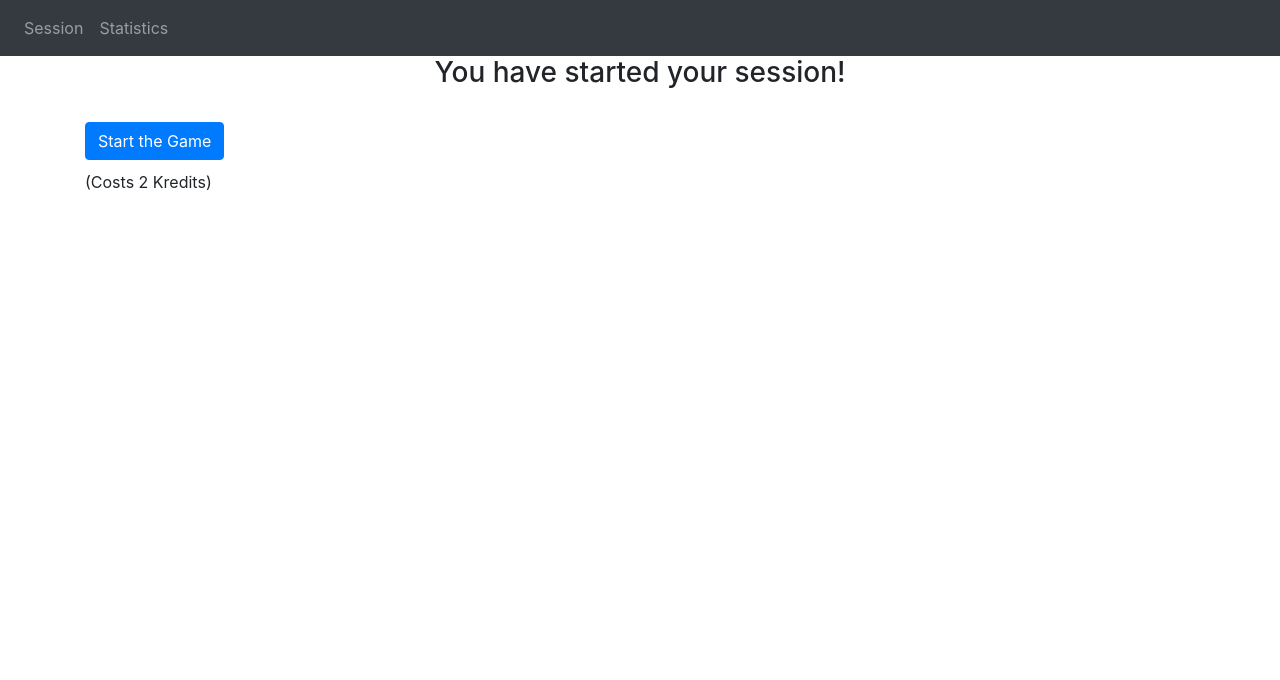
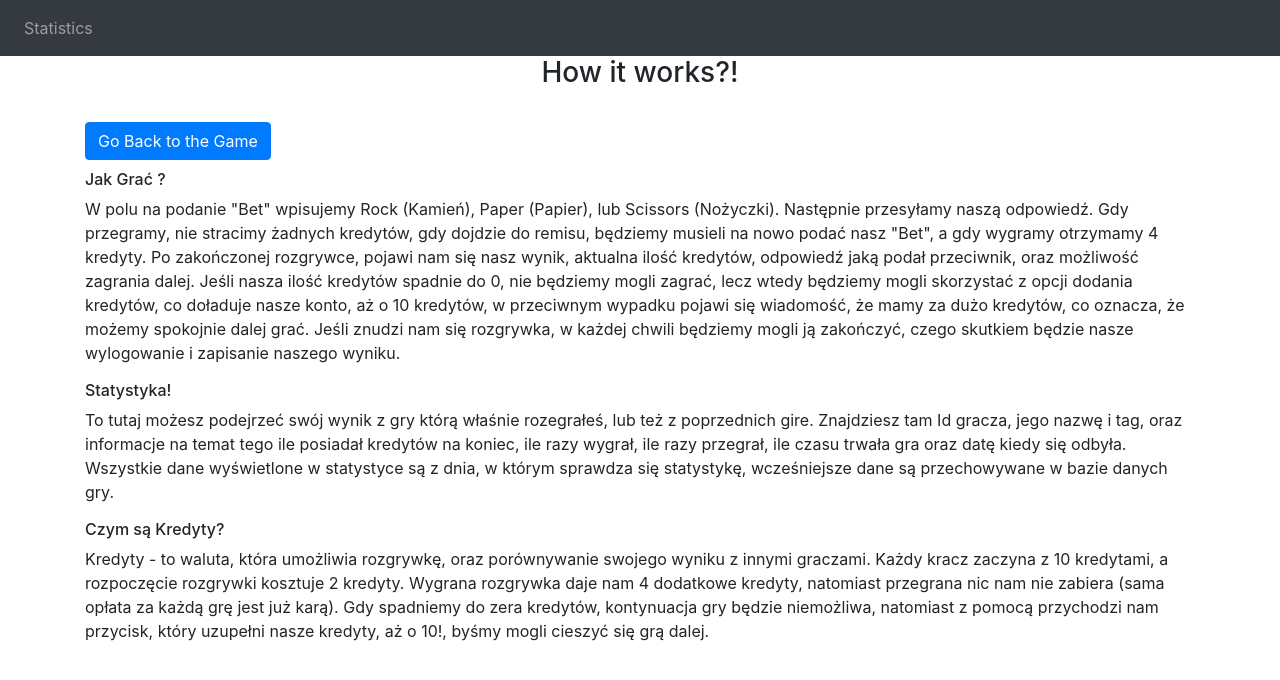
Before and after one commit to JakubSM99/Recruitment-tasks, a Flask app: page /session in a window 1280 px wide. Shown: the top 680 px of the page. Run offline with Flask 2, Linux system fonts and the light colour scheme; a user stored in the database is signed in; some libraries are stand-ins or nearby versions.

Commit message:
is it the end?

```diff
--- a/TERMNET/website/auth.py
+++ b/TERMNET/website/auth.py
@@ -4,6 +4,7 @@ from .models import Session, Roundd, Game
 from . import db
 from flask_login import login_user, login_required, logout_user, current_user
 import random
+from datetime import date, time, datetime
 
 auth = Blueprint('auth', __name__)
 
@@ -11,84 +12,123 @@ auth = Blueprint('auth', __name__)
 @login_required
 def game():
     if request.method == 'POST':
-        print()
-        lista = ['Rock', 'Paper', 'Scissors']
-        cc = random.choice(lista)
-        Bet = request.form.get('Bet')
-        roundd = Roundd.query.order_by(Roundd.id.desc()).first()
-        win = int(roundd.win)
-        lose = int(roundd.lose)
-        Kreds = int(current_user.Kreds)
-        if (Bet.capitalize() != 'Rock') and (Bet.capitalize() != 'Paper') and (Bet.capitalize() != 'Scissors'):
-            flash('Wprowadzono niepoprawne dane!', category="error")
-        else:
-            if Bet.capitalize() == cc:
-                flash('Remis', category="success")
 
-            elif (Bet.capitalize() == 'Rock') and (cc == 'Scissors'):
-                win = win + 1
-                Kreds = Kreds + 4
-                flash("You won", category="success")
+        one = request.form.get("1")
+        two = request.form.get("2")
 
-            elif (Bet.capitalize() == 'Scissors') and (cc == 'Paper'):
-                win = win + 1
-                Kreds = Kreds + 4
-                flash("You won", category="success")
+        if one is not None:
 
-            elif (Bet.capitalize() == 'Paper') and (cc == 'Rock'):
-                win = win + 1
-                Kreds = Kreds + 4
-                flash("You won", category="success")
+            lista = ['Rock', 'Paper', 'Scissors']
+            cc = random.choice(lista)
+            Bet = request.form.get('Bet')
+            roundd = Session.query.order_by(Session.id.desc()).first()
+            if roundd.win is None:
+                win = 0
+            else:
+                win = roundd.win
+            if roundd.lose is None:
+                lose = 0
+            else:
+                lose = roundd.lose
+            Kreds = current_user.Kreds
+
+            if (Bet.capitalize() != 'Rock') and (Bet.capitalize() != 'Paper') and (Bet.capitalize() != 'Scissors'):
+                flash('Wprowadzono niepoprawne dane!', category="error")
 
             else:
-                lose = lose + 1
-                flash("You lost", category="error")
+                if Bet.capitalize() == cc:
+                    flash('Remis', category="success")
+                    return redirect(url_for('auth.game', new_player=current_user))
+                elif (Bet.capitalize() == 'Rock') and (cc == 'Scissors'):
+                    win = win + 1
+                    Kreds = Kreds + 4
+                    flash("You won", category="success")
 
+                elif (Bet.capitalize() == 'Scissors') and (cc == 'Paper'):
+                    win = win + 1
+                    Kreds = Kreds + 4
+                    flash("You won", category="success")
 
-            current_user.Kreds = Kreds
-            new_roundd = Roundd(Bet=Bet, cc=cc, win=win, lose=lose)
-            db.session.add(new_roundd)
-            db.session.commit()
-            return redirect(url_for('auth.score', new_player=current_user, PlayerName = current_user.PlayerName, PlayerTag = current_user.PlayerTag, Kreds = current_user.Kreds))
+                elif (Bet.capitalize() == 'Paper') and (cc == 'Rock'):
+                    win = win + 1
+                    Kreds = Kreds + 4
+                    flash("You won", category="success")
 
-    return render_template('game.html',  new_player=current_user, PlayerName = current_user.PlayerName, PlayerTag = current_user.PlayerTag, Kreds = current_user.Kreds, Wins = Roundd.query.order_by(Roundd.id.desc()).first().win, Loses = Roundd.query.order_by(Roundd.id.desc()).first().lose)
+                else:
+                    lose = lose + 1
+                    flash("You lost", category="error")
+                current_user.Kreds = Kreds
+                current_user.Bet=Bet
+                current_user.cc=cc
+                current_user.win=win
+                current_user.lose=lose
+                db.session.commit()
+                return redirect(url_for('auth.score', new_player=current_user, PlayerName = current_user.PlayerName, PlayerTag = current_user.PlayerTag, Kreds = current_user.Kreds))
+
+        elif two is not None:
+            return redirect(url_for('auth.session', new_player=current_user))
+
+    return render_template('game.html',  new_player=current_user, PlayerName = current_user.PlayerName, PlayerTag = current_user.PlayerTag, Kreds = current_user.Kreds, Wins = Session.query.order_by(Session.id.desc()).first().win, Loses = Session.query.order_by(Session.id.desc()).first().lose)
 
 @auth.route('/session', methods=['GET', 'POST'])
 @login_required
 def session():
     if request.method == 'POST':
-        Kreds = int(current_user.Kreds)
-        Kreds = Kreds - 2
-        current_user.Kreds = Kreds
-        db.session.commit()
         return redirect(url_for('auth.game', new_player=current_user))
+
     return render_template("session.html", new_player=current_user)
 
 @auth.route('/score', methods=['GET', 'POST'])
 @login_required
 def score():
     if request.method == 'POST':
+
         one = request.form.get("1")
         two = request.form.get("2")
         three = request.form.get("3")
         Kreds = int(current_user.Kreds)
+
         if one is not None:
-            Kreds = Kreds - 2
-            current_user.Kreds = Kreds
+            if Kreds == 0:
+                flash("Masz za mało kredytów", category="error")
+            else:
+                Kreds = Kreds - 2
+                current_user.Kreds = Kreds
+                db.session.commit()
+                return redirect(url_for('auth.game', new_player=current_user))
+
+        elif two is not None:
+            timeNow = str(datetime.now().time())
+            time = [str(x) for x in timeNow]
+            list=[]
+            for x,y in zip(time[:9:3], time[1:9:3]):
+                z = int(x + y)
+                list.append(z)
+            time_in_sec = list[0] * 3600 + list[1] * 60 + list[2]
+            EndTime = time_in_sec
+            GameTime = (EndTime - current_user.StartTime)/60
+            current_user.EndTime = EndTime
+            current_user.GameTime = GameTime
             db.session.commit()
-            return redirect(url_for('auth.game', new_player=current_user))
-        elif two is not None:
-            return redirect(url_for('views.home', new_player=current_user))
+            logout_user()
+            return redirect(url_for('views.home'))
+
         elif three is not None:
-            if Kreds == 0:
+            if Kreds < 1:
+
                 Kreds = Kreds + 10
                 current_user.Kreds = Kreds
                 db.session.commit()
+
             else:
                 flash("You have too many Kredits", category="error")
-    return render_template("score.html", new_player=current_user, PlayerName = current_user.PlayerName, PlayerTag = current_user.PlayerTag, Kreds = current_user.Kreds, Wins = Roundd.query.order_by(Roundd.id.desc()).first().win, Loses = Roundd.query.order_by(Roundd.id.desc()).first().lose, CC = Roundd.query.order_by(Roundd.id.desc()).first().cc)
 
-@auth.route('/statistics')
+    return render_template("score.html", new_player=current_user, PlayerName = current_user.PlayerName, PlayerTag = current_user.PlayerTag, Kreds = current_user.Kreds, Wins = Session.query.order_by(Session.id.desc()).first().win, Loses = Session.query.order_by(Session.id.desc()).first().lose, CC = Session.query.order_by(Session.id.desc()).first().cc)
+
+@auth.route('/statistics', methods=['GET', 'POST'])
 def statistics():
-    user = Session.query.all()
-    return render_template("statistics.html", new_player=current_user, session = Session.query.all(), game = Game.query.all(), roundd = Roundd.query.all())
+    GameDate = str(datetime.now().date())
+    TodaysSession = Session.query.filter(Session.GameDate==GameDate).all()
+    if request.method == 'POST':
+        return redirect(url_for('auth.score', new_player=current_user))
+    return render_template("statistics.html", new_player=current_user, session = TodaysSession)
--- a/TERMNET/website/templates/base.html
+++ b/TERMNET/website/templates/base.html
@@ -33,7 +33,6 @@
             <div class="collapse navbar-collapse" id="navbar">
                 <div class="navbar-nav">
                     {% if new_player.is_active %}
-                    <a class="nav-item nav-link" id="session" href="/session">Session</a>
                     <a class="nav-item nav-link" id="statistics" href="statistics">Statistics</a>
                     {% else %}
                     <a class="nav-item nav-link" id="home" href="/">Home</a>
--- a/TERMNET/website/templates/game.html
+++ b/TERMNET/website/templates/game.html
@@ -16,9 +16,11 @@
         />
     </div>
     <br />
-    <button align="center" type="submit" class="btn btn-primary">Submit my Bet</button>
+    <button type="submit" class="btn btn-primary" name="1" style="float: left;">Submit my Bet</button>
+    <button type="submit" class="btn btn-primary" name="2" style="float: right;">Help</button>
 </form>
 <br />
+<br/>
 <table style="margin-left: 20px;">
     <tr>
         <td>
--- a/TERMNET/website/templates/score.html
+++ b/TERMNET/website/templates/score.html
@@ -23,6 +23,7 @@
 <br/>
 <span>
     <p align="left">(Costs 2 Kredits)</p>
+    <p align="left">(Goes back to home)</p>
 </span>
 <br/>
 <table style="margin-left: 20px;">
@@ -40,6 +41,9 @@
 <form method="POST">
     <button type="submit" name="3" class="btn btn-primary" style="float: right;">Add Credits</button>
 </form>
+<br/>
+<br/>
+<p align="right">(Adds +10 Kredits)</p>
 {%endblock%}
 {% block Nazwa %}
 {% endblock %}
--- a/TERMNET/website/templates/session.html
+++ b/TERMNET/website/templates/session.html
@@ -1,18 +1,43 @@
 {%extends "base.html"%}
-{% block title %}Session{% endblock %}
+{% block title %}Help{% endblock %}
 {% block content%}
 <h3 align="center">
-    You have started your session!
+    How it works?!
 </h3>
+
+
+
 <br/>
 <form method="POST">
-    <button type="submit" class="btn btn-primary" name="1" style="float: left;">Start the Game</button>
+    <button type="submit" class="btn btn-primary" name="1" style="float: left;">Go Back to the Game</button>
 </form>
 <br/>
 <br/>
-<span>
-    <p align="left">(Costs 2 Kredits)</p>
-</span>
+<h6> Jak Grać ?</h6>
+<p>
+    W polu na podanie "Bet" wpisujemy Rock (Kamień), Paper (Papier), lub Scissors (Nożyczki).
+    Następnie przesyłamy naszą odpowiedź. Gdy przegramy, nie stracimy żadnych kredytów,
+    gdy dojdzie do remisu, będziemy musieli na nowo podać nasz "Bet", a gdy wygramy otrzymamy 4 kredyty.
+    Po zakończonej rozgrywce, pojawi nam się nasz wynik, aktualna ilość kredytów, odpowiedź jaką podał przeciwnik, oraz możliwość zagrania dalej.
+    Jeśli nasza ilość kredytów spadnie do 0, nie będziemy mogli zagrać, lecz wtedy będziemy mogli skorzystać z opcji dodania kredytów,
+    co doładuje nasze konto, aż o 10 kredytów, w przeciwnym wypadku pojawi się wiadomość, że mamy za dużo kredytów,
+    co oznacza, że możemy spokojnie dalej grać. Jeśli znudzi nam się rozgrywka, w każdej chwili będziemy mogli ją zakończyć,
+    czego skutkiem będzie nasze wylogowanie i zapisanie naszego wyniku.
+</p>
+<h6> Statystyka!</h6>
+<p>
+    To tutaj możesz podejrzeć swój wynik z gry którą właśnie rozegrałeś, lub też z poprzednich gire. Znajdziesz tam Id gracza, jego nazwę i tag,
+    oraz informacje na temat tego ile posiadał kredytów na koniec, ile razy wygrał, ile razy przegrał, ile czasu trwała gra
+    oraz datę kiedy się odbyła. Wszystkie dane wyświetlone w statystyce są z dnia, w którym sprawdza się statystykę,
+    wcześniejsze dane są przechowywane w bazie danych gry.
+</p>
+<h6>Czym są Kredyty?</h6>
+<p>
+    Kredyty - to waluta, która umożliwia rozgrywkę, oraz porównywanie swojego wyniku z innymi graczami.
+    Każdy kracz zaczyna z 10 kredytami, a rozpoczęcie rozgrywki kosztuje 2 kredyty. Wygrana rozgrywka daje nam 4 dodatkowe kredyty,
+    natomiast przegrana nic nam nie zabiera (sama opłata za każdą grę jest już karą). Gdy spadniemy do zera kredytów,
+    kontynuacja gry będzie niemożliwa, natomiast z pomocą przychodzi nam przycisk, który uzupełni nasze kredyty, aż o 10!, byśmy mogli cieszyć się grą dalej.
+</p>
 {%endblock%}
 {% block Nazwa %}
 {% endblock %}
```
Also changed, not shown: TERMNET/website/models.py (+10 -2 lines), TERMNET/website/templates/home.html (+7 -2 lines), TERMNET/website/templates/statistics.html (+7 -11 lines), TERMNET/website/views.py (+14 -6 lines), TERMNET/website/database.db.
